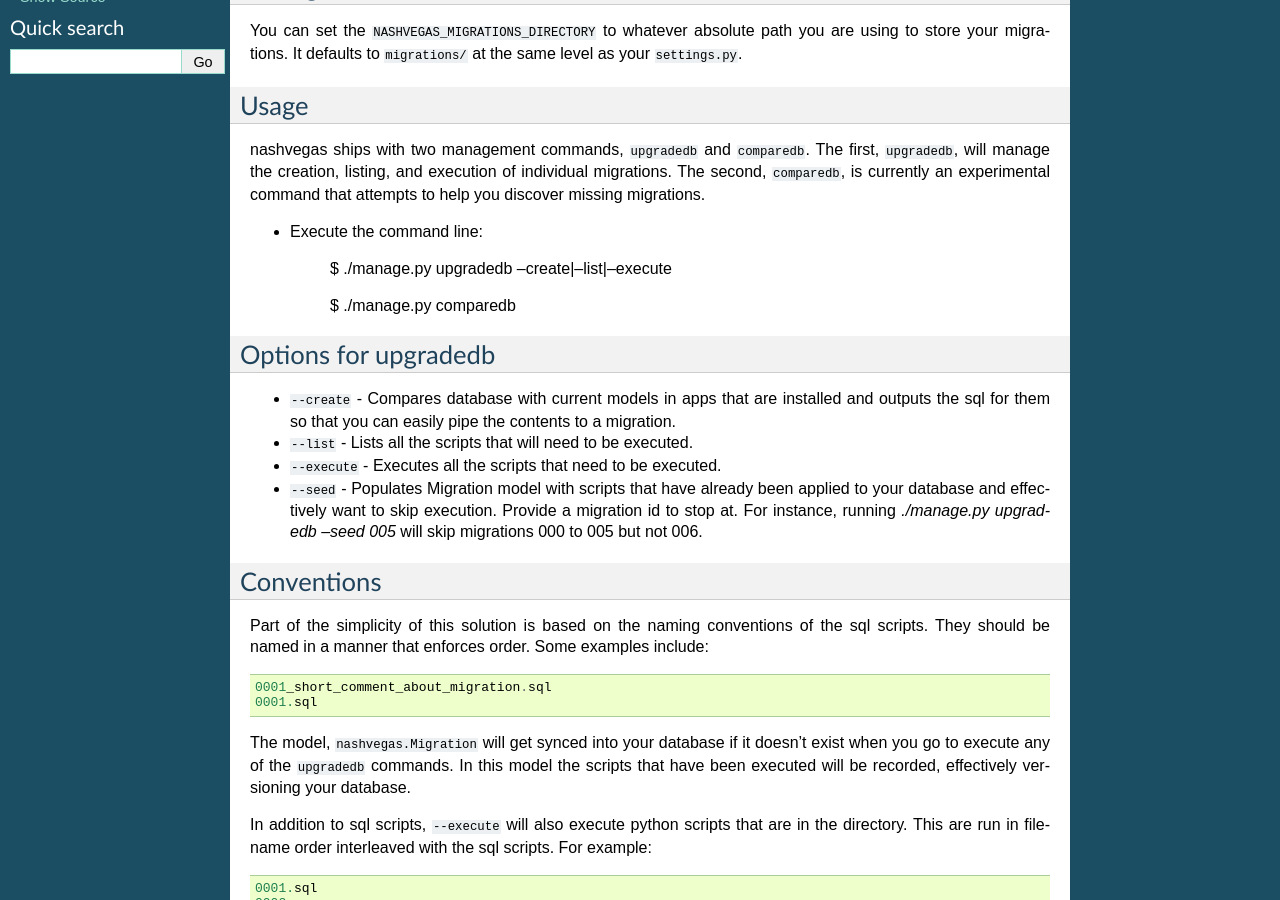
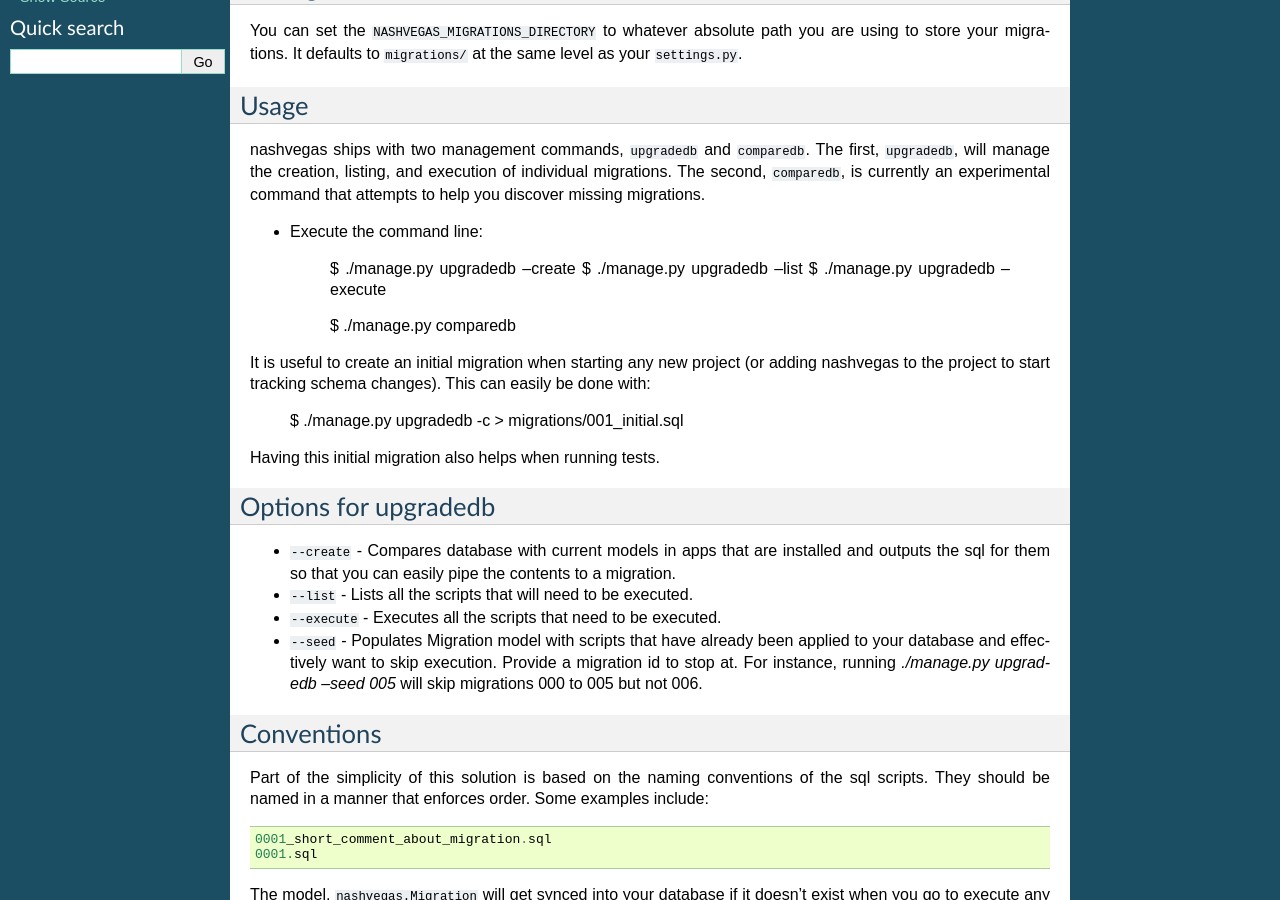
Before and after one commit to paltman-archive/nashvegas, a Sphinx documentation site: the page built from docs/index.rst, in a window 1280 px wide and 900 px high, scrolled down 337 px. Built offline with Sphinx 7.4.7, drawn with Linux system fonts in a browser that asks for light colours.

Commit message:
Add note about creating initial migration
Closes #56

```diff
--- a/docs/index.rst
+++ b/docs/index.rst
@@ -39,10 +39,19 @@ command that attempts to help you discover missing migrations.
 
 * Execute the command line:
 
-    $ ./manage.py upgradedb --create|--list|--execute
+    $ ./manage.py upgradedb --create
+    $ ./manage.py upgradedb --list
+    $ ./manage.py upgradedb --execute
 
     $ ./manage.py comparedb
 
+It is useful to create an initial migration when starting any new project (or
+adding nashvegas to the project to start tracking schema changes). This can
+easily be done with:
+
+    $ ./manage.py upgradedb -c > migrations/001_initial.sql
+
+Having this initial migration also helps when running tests.
 
 Options for upgradedb
 ---------------------
```
